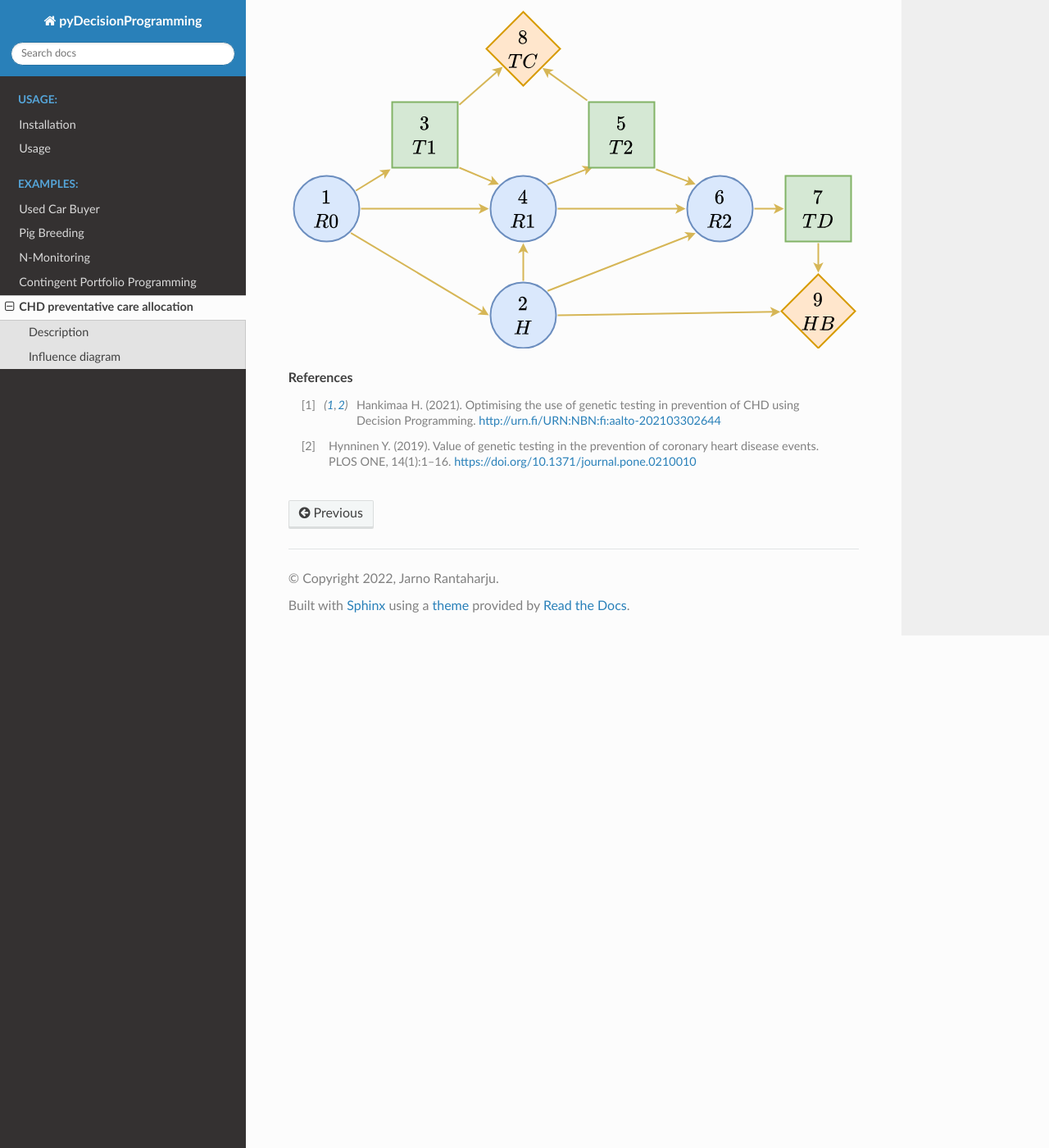
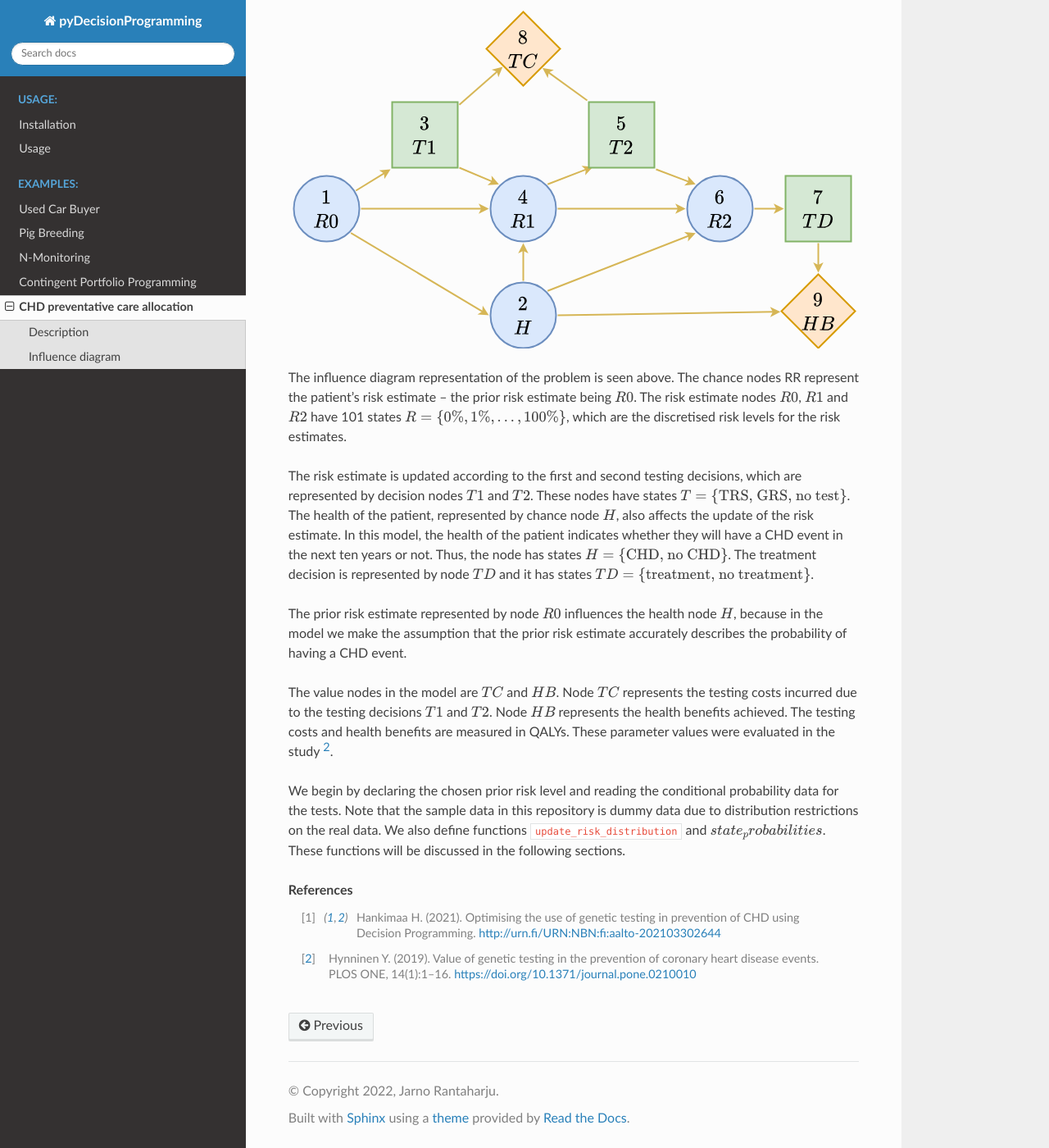
Before and after one commit to gamma-opt/pyDecisionProgramming, a Sphinx documentation site: the page built from docs/CHD-preventative-care-allocation.rst, in a window 1280 px wide and 1400 px high, scrolled down 859 px. Shown: the whole window at 82% size. Built offline with Sphinx 7.4.7 and the Read the Docs theme 2.0.0, drawn with Linux system fonts in a browser that asks for light colours.

Commit message:
Add a couple more paragraphs

```diff
--- a/docs/CHD-preventative-care-allocation.rst
+++ b/docs/CHD-preventative-care-allocation.rst
@@ -49,8 +52,45 @@ Influence diagram
 .. image:: figures/CHD_preventative_care.svg
   :alt: The influence diagram of the CHD preventative care problem described below.
 
+The influence diagram representation of the problem is seen
+above. The chance nodes RR represent the patient's risk
+estimate – the prior risk estimate being :math:`R0`. The
+risk estimate nodes :math:`R0`, :math:`R1` and :math:`R2`
+have 101 states :math:`R = \{0\%, 1\%, ..., 100\%\}`, which
+are the discretised risk levels for the risk estimates.
 
+The risk estimate is updated according to the first and
+second testing decisions, which are represented by decision
+nodes :math:`T1` and :math:`T2`. These nodes have states
+:math:`T = \{\text{TRS, GRS, no test}\}`. The health of the
+patient, represented by chance node :math:`H`, also affects
+the update of the risk estimate. In this model, the health
+of the patient indicates whether they will have a CHD event
+in the next ten years or not. Thus, the node has states
+:math:`H = \{\text{CHD, no CHD}\}`. The treatment decision
+is represented by node :math:`TD` and it has states
+:math:`TD = \{\text{treatment, no treatment}\}`.
 
+The prior risk estimate represented by node :math:`R0`
+influences the health node :math:`H`, because in the model
+we make the assumption that the prior risk estimate
+accurately describes the probability of having a CHD event.
+
+The value nodes in the model are :math:`TC` and :math:`HB`.
+Node :math:`TC` represents the testing costs incurred due
+to the testing decisions :math:`T1` and :math:`T2`. Node
+:math:`HB` represents the health benefits achieved. The
+testing costs and health benefits are measured in QALYs.
+These parameter values were evaluated in the study
+[#Hynninen]_.
+
+We begin by declaring the chosen prior risk level and
+reading the conditional probability data for the tests.
+Note that the sample data in this repository is dummy data
+due to distribution restrictions on the real data. We also
+define functions :python:`update_risk_distribution` and
+:math:`state_probabilities`. These functions will be
+discussed in the following sections.
 
 
 
```
Also changed, not shown: other parts of docs/CHD-preventative-care-allocation.rst (+3 -0 lines).
